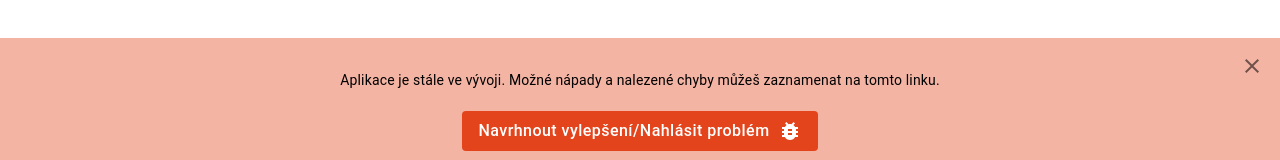
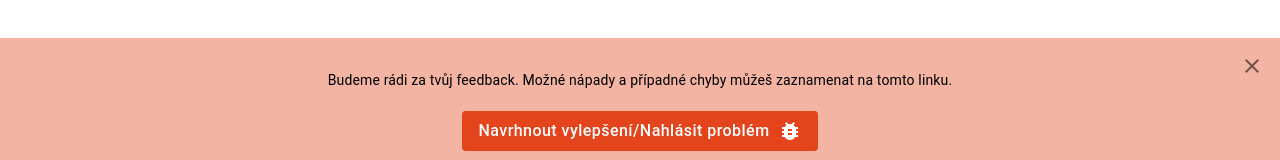
Before and after one commit to Nockiest/eknihovna, a Next.js app: page / in a window 1280 px wide. Shown: the part 1711-1871 px from the top of the page. Built offline with nearby package versions, Linux system fonts and the light colour scheme.

Commit message:
rewrote text in bugreport

```diff
--- a/features/sections/BugReport.tsx
+++ b/features/sections/BugReport.tsx
@@ -29,7 +29,7 @@ const BugReportSection = () => {
         <CloseIcon />
       </IconButton>
       <Typography align="center" variant="body2" gutterBottom>
-        Aplikace je stále ve vývoji. Možné nápady a nalezené chyby můžeš
+        Budeme rádi za tvůj feedback. Možné nápady a případné chyby můžeš
         zaznamenat na tomto linku.
       </Typography>
       <Link href="https://forms.gle/uU2rXgcin7aDjazk8" passHref>
```
